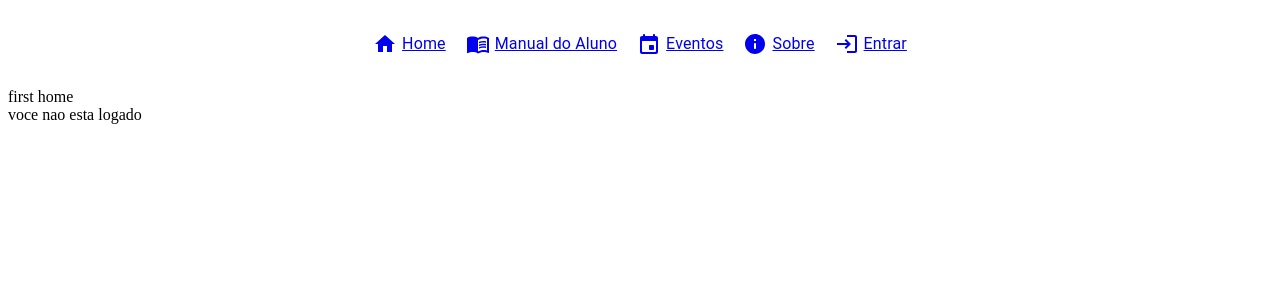
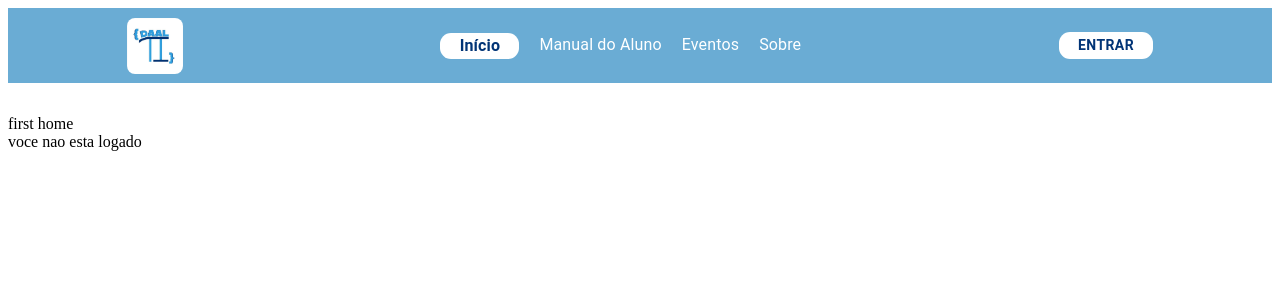
Before and after one commit to PortalDAAL/portal-daal-front, a React (Vite) app: page / in a window 1280 px wide. Shown: the top 300 px of the page. Built offline with nearby package versions, Linux system fonts and the light colour scheme.

Commit message:
feat: estilizando e ajustando navbar para ser a mesma do design

```diff
--- /dev/null
+++ b/src/components/navbar/navbar.styles.css
@@ -0,0 +1,20 @@
+@import url(/src/global.css);
+
+
+.navbar-link {
+  text-decoration: none;
+  list-style: none;
+}
+
+/* OBS.: Ao invés de usar !important em tudo, crio um seletor combinado
+ * que tem prioridade maior que o do MUI e o próprio do projeto.
+ * Ele não aparece diretamente no DOM, mas como ambos os seletores
+ * estão presentes no elemento, esse estilo é criado.
+ */
+.navbar-enter-btn.MuiButton-contained, .navbar-item-selected.MuiTypography-root {
+  padding: 1px 1.2rem 1px 1.2rem;
+  background-color: white;
+  border-radius: 11px;
+  color: var(--royalblue);
+  font-weight: bold;
+}
--- a/src/components/navbar/navbar.tsx
+++ b/src/components/navbar/navbar.tsx
@@ -1,15 +1,16 @@
 import HomeIcon from "@mui/icons-material/Home";
-import AccountCircleRoundedIcon from "@mui/icons-material/AccountCircleRounded";
 import MenuBookIcon from "@mui/icons-material/MenuBook";
 import EventRoundedIcon from "@mui/icons-material/EventRounded";
 import InfoRoundedIcon from "@mui/icons-material/InfoRounded";
-import { Box, Typography } from "@mui/material";
-import { Link, Outlet } from "react-router-dom";
-import LoginOutlinedIcon from "@mui/icons-material/LoginOutlined";
+import { Avatar, Box, Button, Typography } from "@mui/material";
+import { Link, Outlet, useLocation, useNavigate } from "react-router-dom";
 import { useUser } from "../../UserContext";
-import { routes } from "../../constants";
+import { colors, routes } from "../../constants";
+import "./navbar.styles.css";
+import { blue } from "@mui/material/colors";
 
-export interface NavbarItem {
+// TODO: remover propriedade "icon" se não for mais utilizada em nenhum momento.
+interface NavbarItem {
   label: string;
   route: string;
   // eslint-disable-next-line @typescript-eslint/no-explicit-any
@@ -18,7 +19,7 @@ export interface NavbarItem {
 
 const useNavbarItems = (): Array<NavbarItem> => {
   return [
-    { label: "Home", route: "", icon: <HomeIcon /> },
+    { label: "Início", route: routes.root, icon: <HomeIcon /> },
     {
       label: "Manual do Aluno",
       route: routes.guide,
@@ -34,59 +35,85 @@ const useNavbarItems = (): Array<NavbarItem> => {
       route: routes.about,
       icon: <InfoRoundedIcon />,
     },
-    {
-      label: "Entrar",
-      route: routes.signup,
-      icon: <LoginOutlinedIcon />,
-    },
   ];
 };
 
 const Navbar = (): React.ReactElement => {
   const { user } = useUser();
   const navbarItems = useNavbarItems();
+  const navigate = useNavigate();
+  const location = useLocation();
 
-  // Se existir um usuário logado, modifique o último item da navbar para o ícone de perfil.
-  if (user) {
-    const lastItem = navbarItems.find(
-      (i: NavbarItem) => i.route === routes.signup
-    );
-    if (lastItem !== undefined) {
-      lastItem.label = "";
-      lastItem.route = routes.profile;
-      lastItem.icon = <AccountCircleRoundedIcon />;
-    }
-  }
-
+  // TODO: criar classes css para esses estilos mais comuns de flex?
   return (
     <>
       <Box
         sx={{
           display: "flex",
           flexDirection: "row",
-          justifyContent: "center",
+          justifyContent: "space-around",
+          alignItems: "center",
           gap: "20px",
-          marginY: "2rem",
+          marginBottom: "2rem",
+          paddingY: "0.6rem",
+          backgroundColor: colors.primary,
         }}
       >
-        {navbarItems.map((i: NavbarItem) => {
-          return (
-            <Link to={i.route} key={i.label}>
-              <Box
-                sx={{
-                  display: "flex",
-                  flexDirection: "row",
-                  alignItems: "center",
-                  alignSelf: "center",
-                  gap: "5px",
+        <Link to={routes.root} className="navbar-link">
+          <Avatar
+            src="/src/images/logo_daal.jpeg"
+            variant="square"
+            alt="Logo DAAL"
+            sx={{ width: 56, height: 56, borderRadius: 2 }}
+          />
+        </Link>
+        <Box
+          sx={{
+            display: "flex",
+            flexDirection: "row",
+            justifyContent: "space-between",
+            gap: "20px",
+          }}
+        >
+          {navbarItems.map((i: NavbarItem) => {
+            return (
+              <Link
+                to={i.route}
+                key={i.label}
+                className="navbar-link"
+                style={{
+                  color: "white",
                 }}
               >
-                {i.icon}
-                <Typography component="p">{i.label}</Typography>
-              </Box>
-            </Link>
-          );
-        })}
+                <Typography
+                  component="li"
+                  variant="body1"
+                  className={
+                    // Se a página ativa é um dos links da navbar, marque esse link como selecionado.
+                    location.pathname == i.route ? "navbar-item-selected" : ""
+                  }
+                >
+                  {i.label}
+                </Typography>
+              </Link>
+            );
+          })}
+        </Box>
+
+        {user ? (
+          <Avatar sx={{ bgcolor: blue[900] }}>
+            {user.username.charAt(0).toUpperCase()}
+          </Avatar>
+        ) : (
+          <Button
+            variant="contained"
+            className="navbar-enter-btn"
+            disableElevation
+            onClick={() => navigate(routes.login)}
+          >
+            Entrar
+          </Button>
+        )}
       </Box>
       <Outlet />
     </>
--- a/src/constants.ts
+++ b/src/constants.ts
@@ -20,6 +20,11 @@ export const texts = {
   },
 };
 
+export const colors = {
+  primary: "#6aacd4",
+  secondary: "#e9791a",
+};
+
 export const routes = {
   root: "/",
   about: "/sobre",
--- /dev/null
+++ b/src/global.css
@@ -0,0 +1,4 @@
+:root {
+  --royalblue: #013476;
+  --bold: 700;
+}
```
Also changed, not shown: src/images/logo_daal.jpeg (added).
